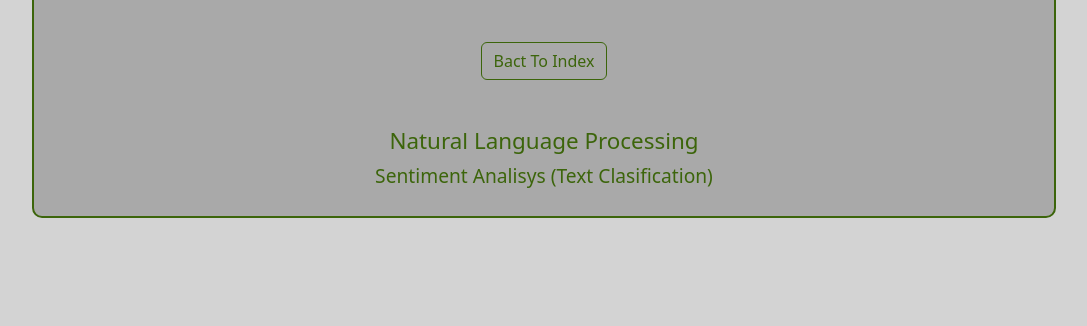
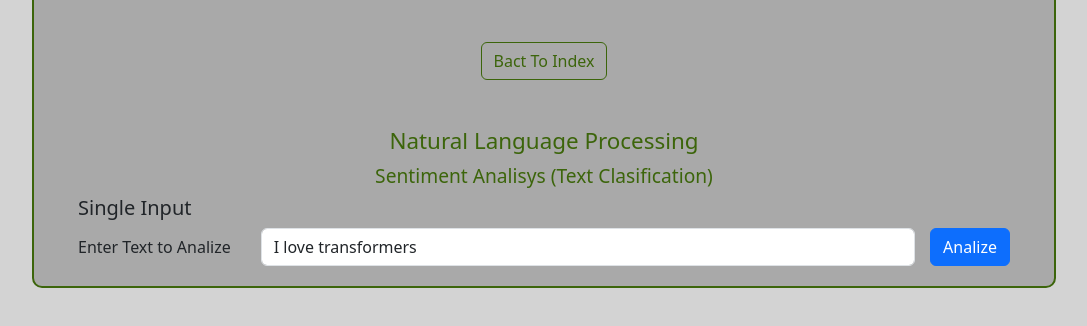
Before and after one commit to rod773/tutorial, a plain HTML site: page sentiment.html in a window 1280 px wide. Shown: the part 288-614 px from the top of the page, without its empty margins (96-1183 px from the left). Drawn offline with nearby package versions, Linux system fonts and the light colour scheme.

Commit message:
sentiment page

```diff
--- a/sentiment.html
+++ b/sentiment.html
@@ -38,9 +38,28 @@
                 <h2>Natural Language Processing</h2>
                 <h4>Sentiment Analisys (Text Clasification)</h4>
             </div>
-
+            <div id="sentiment-analizer-container" class="container mt4">
+                <h5>Single Input</h5>
+                <div class="d-flex align-items-center">
+                    <label for="sentimentText" class="mb0 text-nowrap" style="margin-right: 15px;">Enter Text to
+                        Analize</label>
+                    <input type="text" class="form-control flex-grow-1" id="sentimentText"
+                        style="margin-right: 15px;margin-left:15px" placeholder="Enter Text"
+                        value="I love transformers">
+                    <button id="analizeButton" class="btn btn-primary" onclick="initializeModel()">Analize</button>
+                </div>
+            </div>
         </div>
     </div>
+    <script>
+        async function initializeModel() {
+            console.log("initialize model")
+        }
+
+        async function analizeSentiment() {
+            console.log("initialize model")
+        }
+    </script>
 </body>
 
 </html>
```
